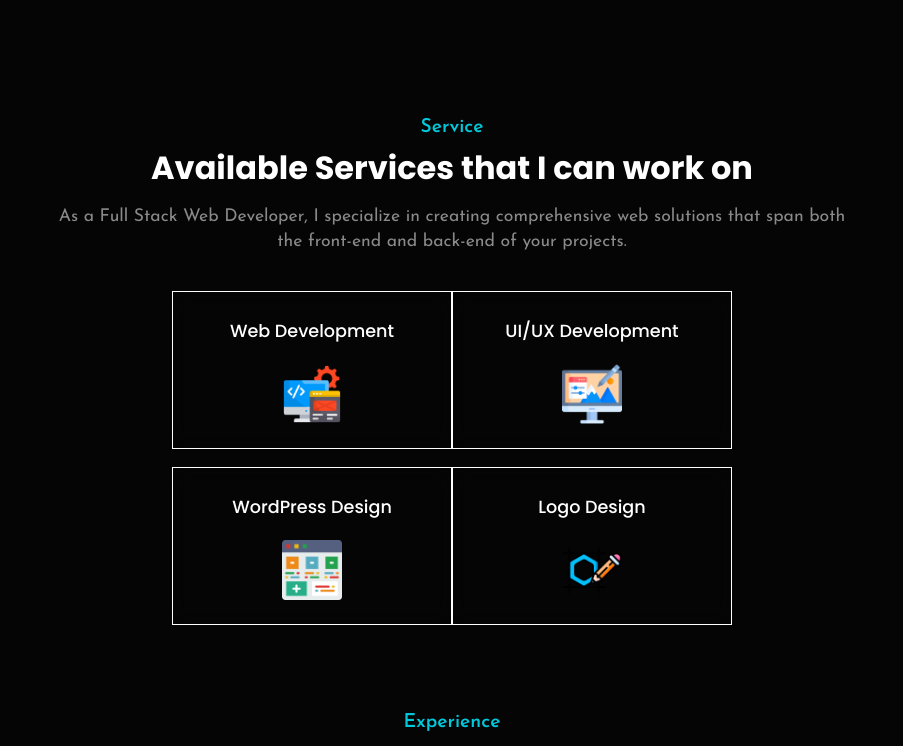
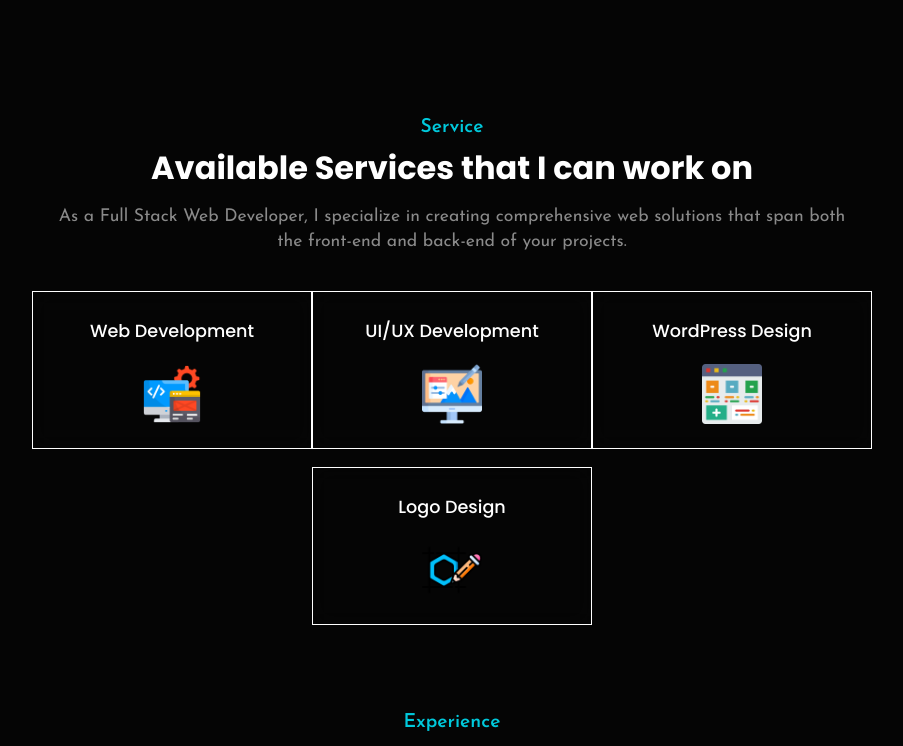
Before and after one commit to dev-jameel/profile, a React (Vite) app: page / in a window 1280 px wide. Shown: the part 1835-2581 px from the top of the page, without its empty margins (188-1091 px from the left). Built offline with nearby package versions, Linux system fonts and the light colour scheme.

Commit message:
Update App.css

```diff
--- a/src/App.css
+++ b/src/App.css
@@ -89,3 +89,11 @@ abbr {
   justify-content: center;
   align-items: center;
 }
+
+#home, #about, #services, #portfolio, #contact{
+  width:100%;
+  display:flex;
+  flex-direction: column;
+  justify-content: center;
+  align-items: center;
+}
```
